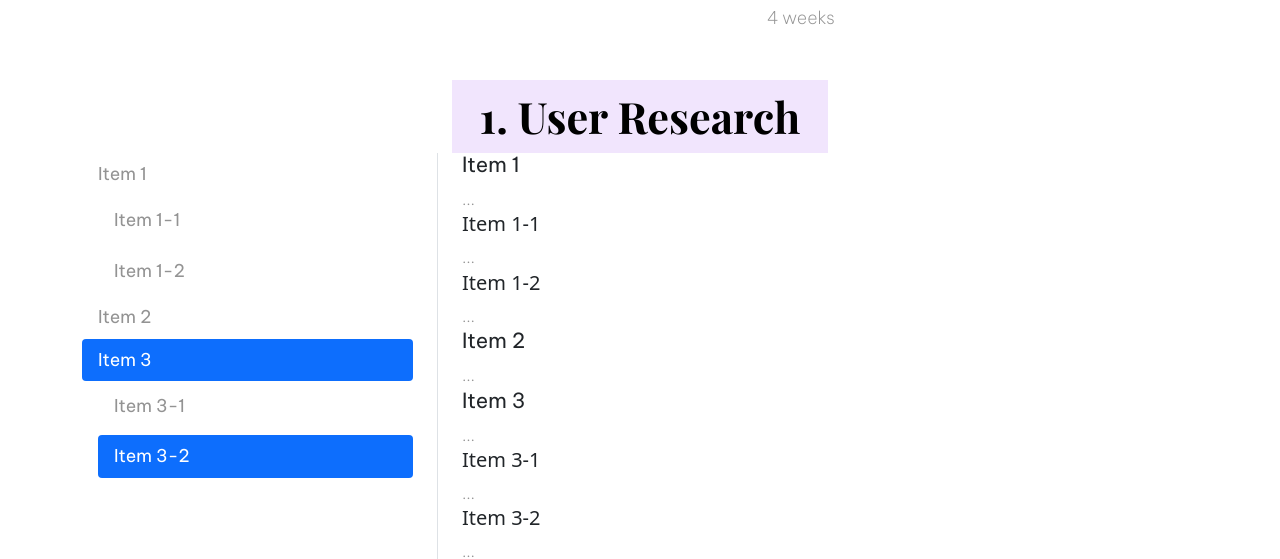
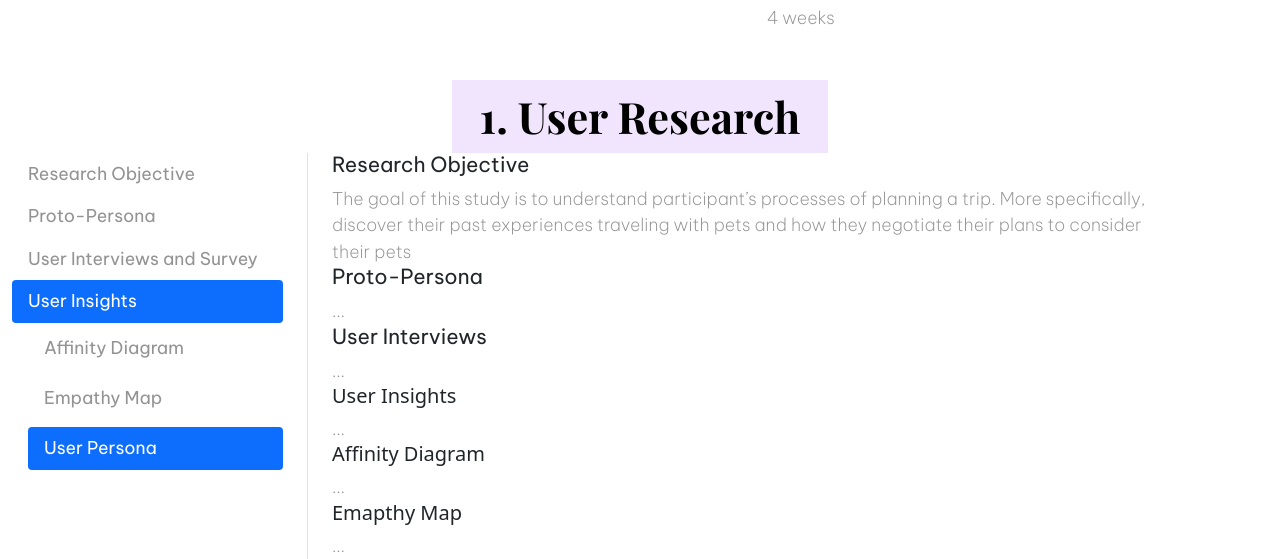
Before and after one commit to aljohns0n/aljohns0n.github.io, a plain HTML site: page tango.html in a window 1280 px wide. Shown: the part 1330-1889 px from the top of the page. Drawn offline with nearby package versions, Linux system fonts and the light colour scheme.

Commit message:
update to scrollspy - adding diff sections

```diff
--- a/tango.html
+++ b/tango.html
@@ -19,7 +19,7 @@
         <body>
 
         <!-- Navbar -->
-        <nav class="navbar navbar-expand-lg bg-white">
+        <nav id="main-nav" class="navbar navbar-expand-lg bg-white">
           <div class="container-fluid">
 
             <!-- Icon -->
@@ -38,19 +38,21 @@
                 <li class="nav-item dropdown ">
                     <a class="nav-link nav-active dropdown-toggle" href="#" role="button" data-bs-toggle="dropdown" aria-expanded="false">Work</a>
                     <ul class="dropdown-menu">
-                        <li><a class = "dropdown-item active" href="tango.html" aria-current="true">Tango</a></li>
+                        <li><a class = "dropdown-item" href="tango.html">Tango</a></li>
                         <li><a class = "dropdown-item">FRIJ</a></li>
                         <li><a class = "dropdown-item">View All</a></li>
                     </ul>
                 </li>
 
-                <li class="nav-item"><a class="nav-link" aria-current="page" href="#">About</a></li>
-                <li class="nav-item"><a class="nav-link " href="#">Resume</a></li>
+                <li class="nav-item"><a class="nav-link" aria-current="page">About</a></li>
+                <li class="nav-item"><a class="nav-link ">Resume</a></li>
               </ul>
             </div>
 
           </div>
         </nav>
+
+
 
         <!--hero image for case study-->
         <div class = "container-fluid" style="padding:0">
@@ -58,6 +60,7 @@
             <h1 class="tango-header-text" id="tango-header-text-title">Tango</h1>
             <p class = "tango-header-text" id = "tango-header-text-sub">Show your pet the world</p>
         </div>
+
 
         <!--Project Overivew-->
         <div class="container my-5">
@@ -116,61 +119,67 @@
         </div>
 
         <!--User Research-->
-        <div class = "container">
+        <div class = "container-fluid">
             <div class = "row text-center">
                 <div>
                     <span class = "badge bg-secondary">1. User Research</span>
                 </div>
+
             </div>
+
 
         <!--scrollspy-->
         <div class="row">
-  <div class="col-4">
-    <nav id="navbar-example3" class="h-100 flex-column align-items-stretch pe-4 border-end">
+          <div class="col-3">
+            <nav id="user-research" class="h-100 flex-column align-items-stretch pe-4 border-end">
               <nav class="nav nav-pills flex-column">
-        <a class="nav-link" href="#item-1">Item 1</a>
+                <a class="nav-link" href="#item-1">Research Objective</a>
+                <a class="nav-link" href="#item-2">Proto-Persona</a>
+                <a class="nav-link" href="#item-3">User Interviews and Survey</a>
+                <a class="nav-link" href="#item-4">User Insights</a>
                     <nav class="nav nav-pills flex-column">
-          <a class="nav-link ms-3 my-1" href="#item-1-1">Item 1-1</a>
-          <a class="nav-link ms-3 my-1" href="#item-1-2">Item 1-2</a>
+                          <a class="nav-link ms-3 my-1" href="#item-4-1">Affinity Diagram</a>
                     </nav>
-        <a class="nav-link" href="#item-2">Item 2</a>
-        <a class="nav-link" href="#item-3">Item 3</a>
                     <nav class="nav nav-pills flex-column">
-          <a class="nav-link ms-3 my-1" href="#item-3-1">Item 3-1</a>
-          <a class="nav-link ms-3 my-1" href="#item-3-2">Item 3-2</a>
+                          <a class="nav-link ms-3 my-1" href="#item-4-2">Empathy Map</a>
+                    </nav>
+                    <nav class="nav nav-pills flex-column">
+                          <a class="nav-link ms-3 my-1" href="#item-4-3">User Persona</a>
                     </nav>
               </nav>
             </nav>
           </div>
 
           <div class="col-8">
-    <div data-bs-spy="scroll" data-bs-target="#navbar-example3" data-bs-smooth-scroll="true" class="scrollspy-example-2" tabindex="0">
+            <div data-bs-spy="scroll" data-bs-target="#user-research" data-bs-smooth-scroll="true" class="scrollspy-example-2" tabindex="0">
               <div id="item-1">
-        <h4>Item 1</h4>
-        <p>...</p>
+                <h4>Research Objective</h4>
+                <p>The goal of this study is to understand participant’s processes of planning a trip. More specifically, discover their past experiences traveling with pets and how they negotiate their plans to consider their pets
+                </p>
               </div>
-      <div id="item-1-1">
-        <h5>Item 1-1</h5>
-        <p>...</p>
-      </div>
-      <div id="item-1-2">
-        <h5>Item 1-2</h5>
-        <p>...</p>
-      </div>
+
               <div id="item-2">
-        <h4>Item 2</h4>
+                <h4>Proto-Persona</h4>
                 <p>...</p>
               </div>
               <div id="item-3">
-        <h4>Item 3</h4>
+                <h4>User Interviews</h4>
                 <p>...</p>
               </div>
-      <div id="item-3-1">
-        <h5>Item 3-1</h5>
+              <div id="item-4">
+                <h5>User Insights</h5>
                 <p>...</p>
               </div>
-      <div id="item-3-2">
-        <h5>Item 3-2</h5>
+              <div id="item-4-1">
+                <h5>Affinity Diagram</h5>
+                <p>...</p>
+              </div>
+              <div id="item-4-2">
+                <h5>Emapthy Map</h5>
+                <p>...</p>
+              </div>
+              <div id="item-4-3">
+                <h5>User Persona</h5>
                 <p>...</p>
               </div>
             </div>
```
Lines whose indentation alone changed are shown as unchanged.
